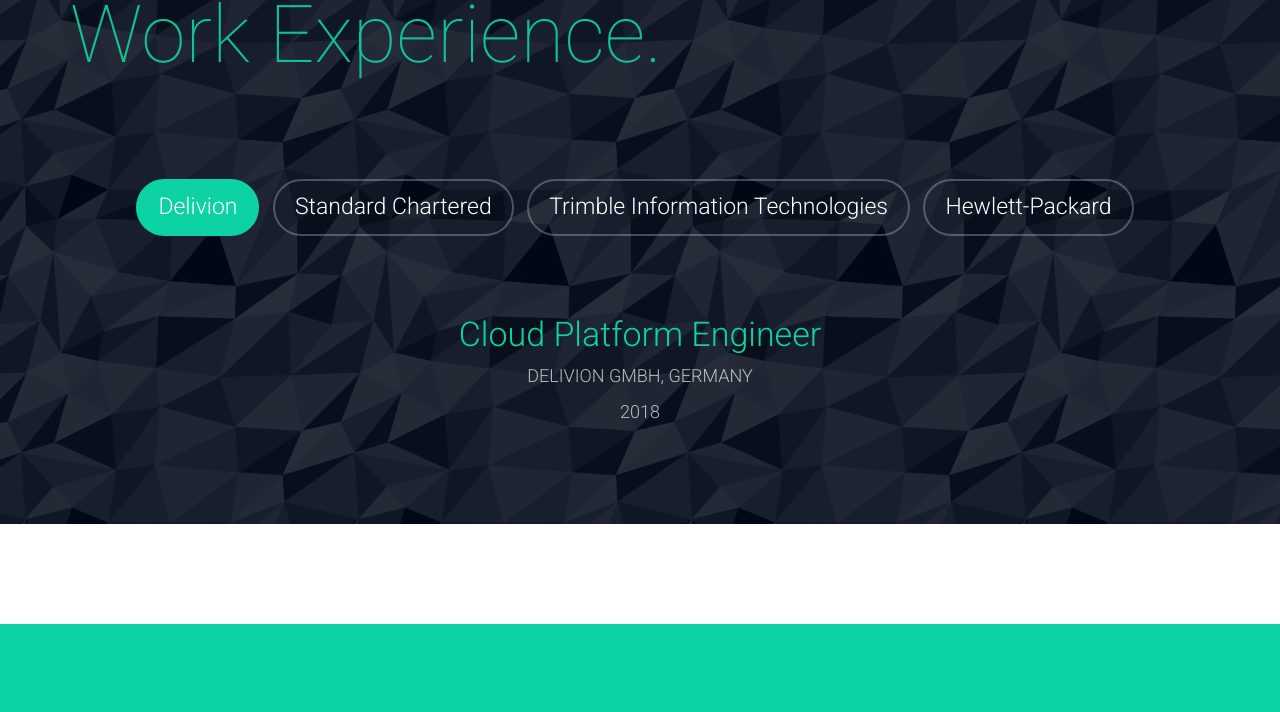
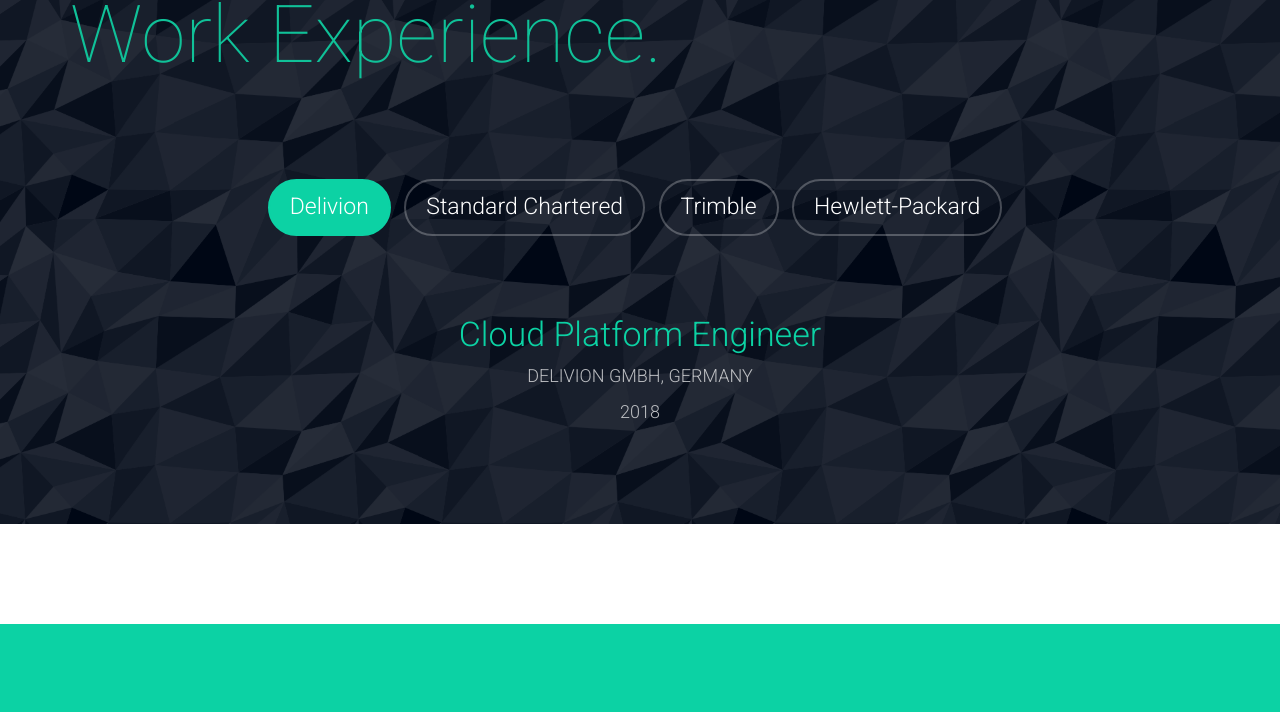
Before and after one commit to Bharathkumarraju/bharathkumaraju.com, a plain HTML site: page index.html in a window 1280 px wide. Shown: the part 4865-5577 px from the top of the page. Drawn offline with nearby package versions, Linux system fonts and the light colour scheme.

Commit message:
Update the employers info

```diff
--- a/index.html
+++ b/index.html
@@ -509,7 +509,7 @@
 			  <ul class="nav nav-tabs" role="tablist">
 			    <li role="presentation" class="active"><a href="#1" role="tab" data-toggle="tab">Delivion</a></li>
 			    <li role="presentation"><a href="#2" role="tab" data-toggle="tab">Standard Chartered</a></li>
-			    <li role="presentation"><a href="#3" role="tab" data-toggle="tab">Trimble Information Technologies</a></li>
+			    <li role="presentation"><a href="#3" role="tab" data-toggle="tab">Trimble</a></li>
 					<li role="presentation"><a href="#4" role="tab" data-toggle="tab">Hewlett-Packard</a></li>
 			  </ul>
 			  <!-- Tab panes -->
```
